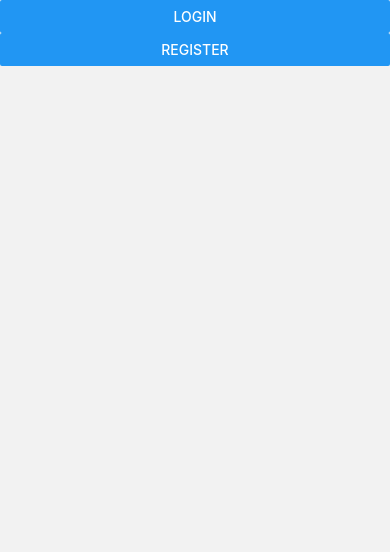
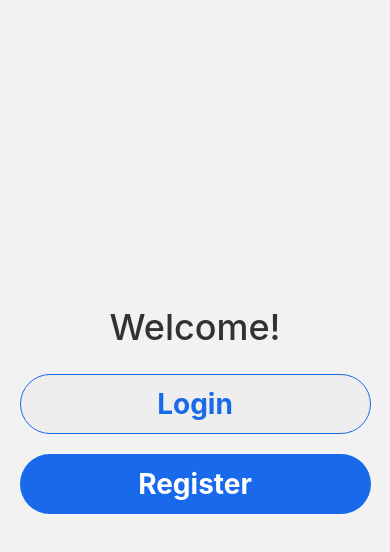
Before and after one commit to parazitas36/app, a React Native app: screen /Welcome in a window 390 px wide. Shown: the top 552 px of the page. Built offline with nearby package versions, Linux system fonts and the light colour scheme.

Commit message:
UI patobulinimai

```diff
--- a/components/blocks/AddPhotoBlock.js
+++ b/components/blocks/AddPhotoBlock.js
@@ -73,6 +73,7 @@ const styles = StyleSheet.create({
         flexDirection: 'column',
         alignItems: 'center',
         justifyContent: 'center',
+        marginTop: 20,
     },
     viewButtons: {
         flex: 1,
--- a/components/buttons/AgreeBtn.js
+++ b/components/buttons/AgreeBtn.js
@@ -12,14 +12,15 @@ const styles = StyleSheet.create({
         justifyContent: 'center',
         alignItems: 'center',
         width: 120,
-        borderWidth: 4,
+        height: 50,
+        borderWidth: 3,
         borderRadius: 6,
         borderColor: "#1F9B0C",
-        backgroundColor: "#1F9B0C",
+        backgroundColor: "#fefefe",
         marginRight: 3,
     },
     text: {
-        color: 'white',
+        color: '#1F9B0C',
         fontSize: 20,
         fontWeight: 'bold',
         marginLeft: 5
@@ -30,7 +31,7 @@ const AgreeBtn = (props) => {
     return (
         <TouchableOpacity>
             <Pressable style={styles.pressable} onPress={props.onPress}>
-                <FontAwesome5 name='check-square' size={windowWidth*.1} color="white"/>
+                <FontAwesome5 name='check-square' size={windowWidth*.1} color="#1F9B0C"/>
                 <Text style={styles.text}>Add</Text>
             </Pressable>
         </TouchableOpacity>
--- a/components/buttons/DiscardBtn.js
+++ b/components/buttons/DiscardBtn.js
@@ -12,14 +12,15 @@ const styles = StyleSheet.create({
         justifyContent: 'center',
         alignItems: 'center',
         width: 120,
-        borderWidth: 4,
+        height: 50,
+        borderWidth: 3,
         borderRadius: 6,
         borderColor: "#D82A17",
-        backgroundColor: "#D82A17",
+        backgroundColor: "#fefefe",
         marginLeft: 3,
     },
     text: {
-        color: 'white',
+        color: '#D82A17',
         fontSize: 20,
         fontWeight: 'bold',
         marginLeft: 5
@@ -30,7 +31,7 @@ const DiscardBtn = (props) => {
     return (
         <TouchableOpacity>
             <Pressable style={styles.pressable} onPress={props.onPress}>
-                <FontAwesome name='remove' size={windowWidth*.1} color="white"/>
+                <FontAwesome name='remove' size={windowWidth*.1} color="#D82A17"/>
                 <Text style={styles.text}>Discard</Text>
             </Pressable>
         </TouchableOpacity>
--- a/components/buttons/UploadBtn.js
+++ b/components/buttons/UploadBtn.js
@@ -8,11 +8,17 @@ const windowHeight = Dimensions.get('window').height;
 
 const styles = StyleSheet.create({
     pressable: {
-        width: windowWidth*.5,
-        height: windowWidth*.25,
+        width: 200,
+        height: 100,
         backgroundColor: 'white',
         flexDirection: 'row',
         alignItems: 'center',
+        borderStyle: 'dashed',
+        borderColor: 'rgba(10, 10, 10, 0.8)',
+        borderWidth: 3,
+        borderRadius: 20,
+        padding: 5,
+        marginBottom: 10,
     },
     text: {
         color: 'black',
@@ -27,9 +33,9 @@ const styles = StyleSheet.create({
 
 const UploadBtn = (props) => {
     return (
-        <TouchableOpacity style={styles.pressable}>
+        <TouchableOpacity>
             <Pressable style={styles.pressable} onPress={props.onPress}>
-                <FontAwesome style={styles.icon} name='cloud-upload' size={windowWidth*.225} color="black"/>
+                <FontAwesome style={styles.icon} name='cloud-upload' size={80} color="black"/>
                 <Text style={styles.text}>Upload</Text>
             </Pressable>
         </TouchableOpacity>
--- a/components/modals/EditPhotoModal.js
+++ b/components/modals/EditPhotoModal.js
@@ -103,6 +103,7 @@ const styles = StyleSheet.create({
         flexDirection: 'column',
         alignItems: 'center',
         justifyContent: 'center',
+        marginTop: 20,
     },
     viewButtons: {
         flex: 1,
--- a/screens/Welcome.js
+++ b/screens/Welcome.js
@@ -1,12 +1,65 @@
 import React, { useContext } from 'react'
-import { View, Button } from 'react-native';
+import { StyleSheet, View, Dimensions, Text } from 'react-native';
 import { Context } from '../App';
+import Button from '../components/Button';
+
+const width = Dimensions.get('window').width;
+const height = Dimensions.get('window').height;
+
+const styles = StyleSheet.create({
+    view: {
+        flex: 1,
+        justifyContent: 'center',
+        alignItems: 'center',
+        paddingBottom: 15
+    },
+    btn: {
+        backgroundColor: "rgba(25, 105, 235, 1)",
+        width: width*.9,
+        height: 60,
+        borderRadius: 30,
+        marginVertical: 10,
+        justifyContent: 'center'
+    },
+    btntxt: {
+        color: 'white',
+        fontSize: 28,
+        alignSelf: 'center',
+        fontWeight: 'bold'
+    },
+    text: {
+        color: 'rgba(50, 50, 50, 1)',
+        fontSize: 36,
+        fontWeight: '500',
+        marginBottom: 15
+    }
+})
+
+const stylesLogin = StyleSheet.create({
+    btn: {
+        backgroundColor: "#eeeeee",
+        borderWidth: 1,
+        borderColor: 'rgba(25, 105, 235, 1)',
+        width: width*.9,
+        height: 60,
+        borderRadius: 30,
+        marginVertical: 10,
+        justifyContent: 'center'
+    },
+    btntxt: {
+        color: 'rgba(25, 105, 235, 1)',
+        fontSize: 28,
+        alignSelf: 'center',
+        fontWeight: 'bold'
+    }
+})
 
 const Welcome = ({navigation}) => {
     return (
-        <View>
-            <Button title='Login' onPress={() => navigation.push('Login')}/>
-            <Button title='Register' onPress={() => navigation.push('Register')}/>
+        <View style={styles.view}>
+            <Text style={styles.text}>Welcome!</Text>
+            <Button title='Login' styles={stylesLogin} onPress={() => navigation.push('Login')}/>
+            <Button title='Register' styles={styles} onPress={() => navigation.push('Register')}/>
         </View>
     );
 }
```
